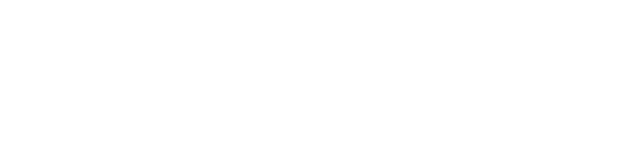
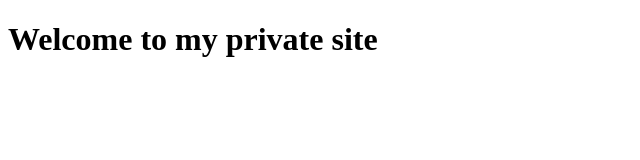
Before and after one commit to ahmetbaysal/ahmetbaysal.github.io, a plain HTML site: page index.html in a window 1280 px wide. Shown: the whole page, without its empty margins (0-640 px from the left). Drawn offline with Linux system fonts and the light colour scheme.

Commit message:
Update index.html

```diff
--- a/index.html
+++ b/index.html
@@ -2,11 +2,10 @@
 <html lang="en">
 <head>
     <meta charset="UTF-8">
-    <meta http-equiv="X-UA-Compatible" content="IE=edge">
-    <meta name="viewport" content="width=device-width, initial-scale=1.0">
     <title>Ahmet BAYSAL</title>
+
 </head>
 <body>
-
+    <h1> Welcome to my private site </h1>
 </body>
 </html>
```
